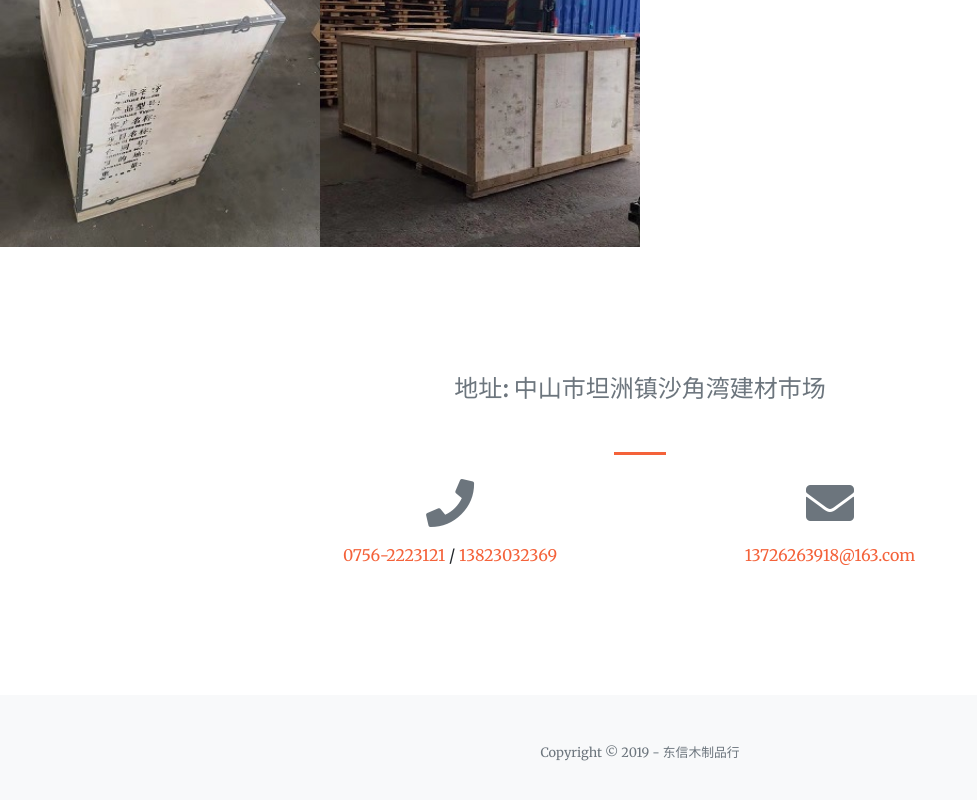
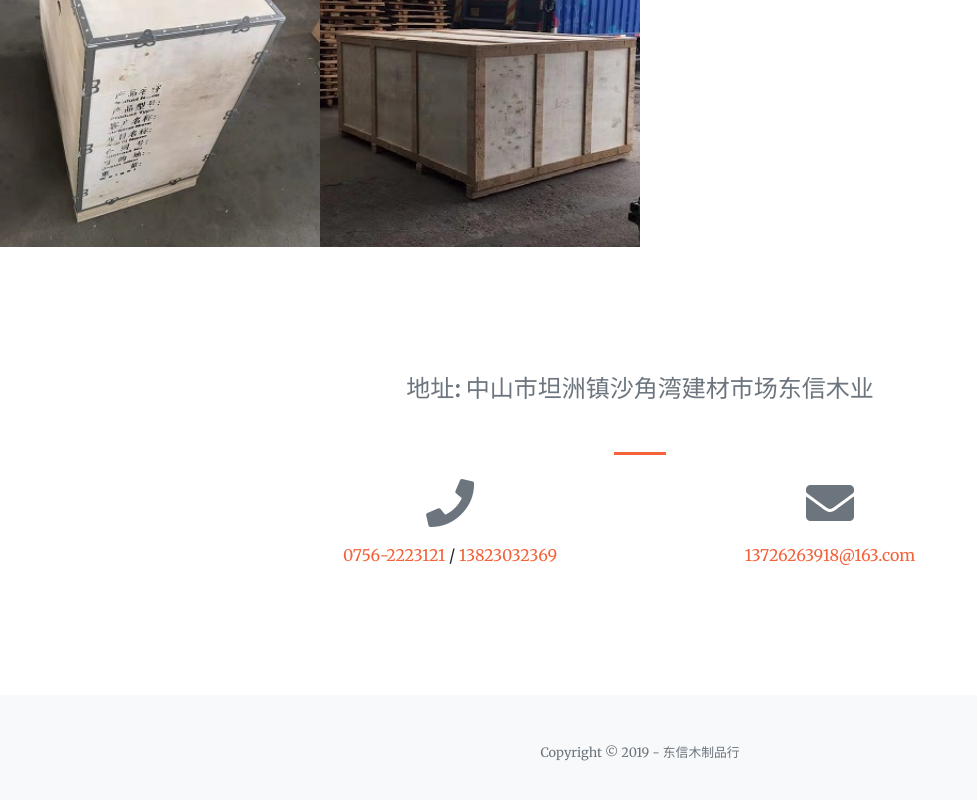
Before and after one commit to punwaiun/host, a website with bundled scripts: page index.html in a window 1280 px wide. Shown: the part 2196-2996 px from the top of the page, without its empty margins (0-977 px from the left). Built offline with nearby package versions, Linux system fonts and the light colour scheme.

Commit message:
Update index.html

```diff
--- a/index.html
+++ b/index.html
@@ -163,7 +163,7 @@
     <div class="container">
       <div class="row justify-content-center">
         <div class="col-lg-8 text-center">
-          <h4 class="text-muted mb-5">地址: 中山市坦洲镇沙角湾建材市场</h4>
+          <h4 class="text-muted mb-5">地址: 中山市坦洲镇沙角湾建材市场东信木业</h4>
           <hr class="divider my-4">
 
         </div>
```
